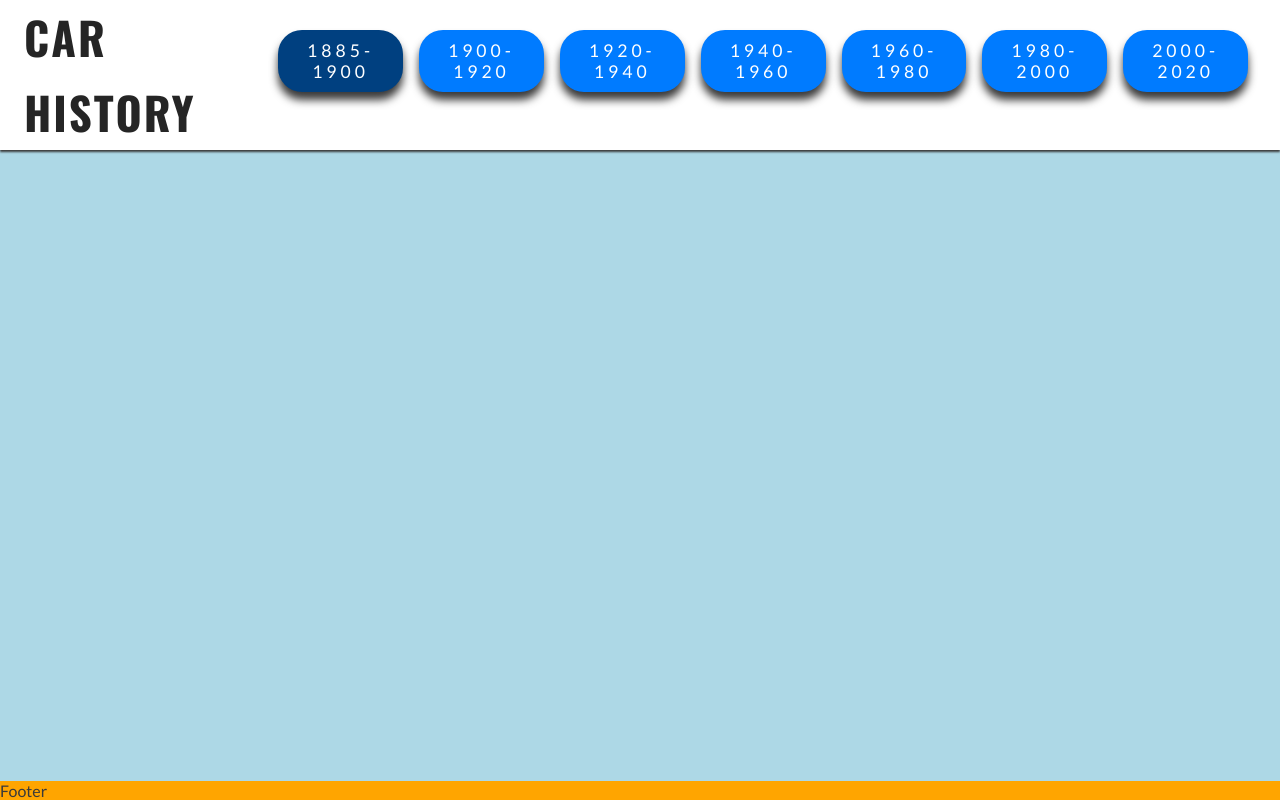
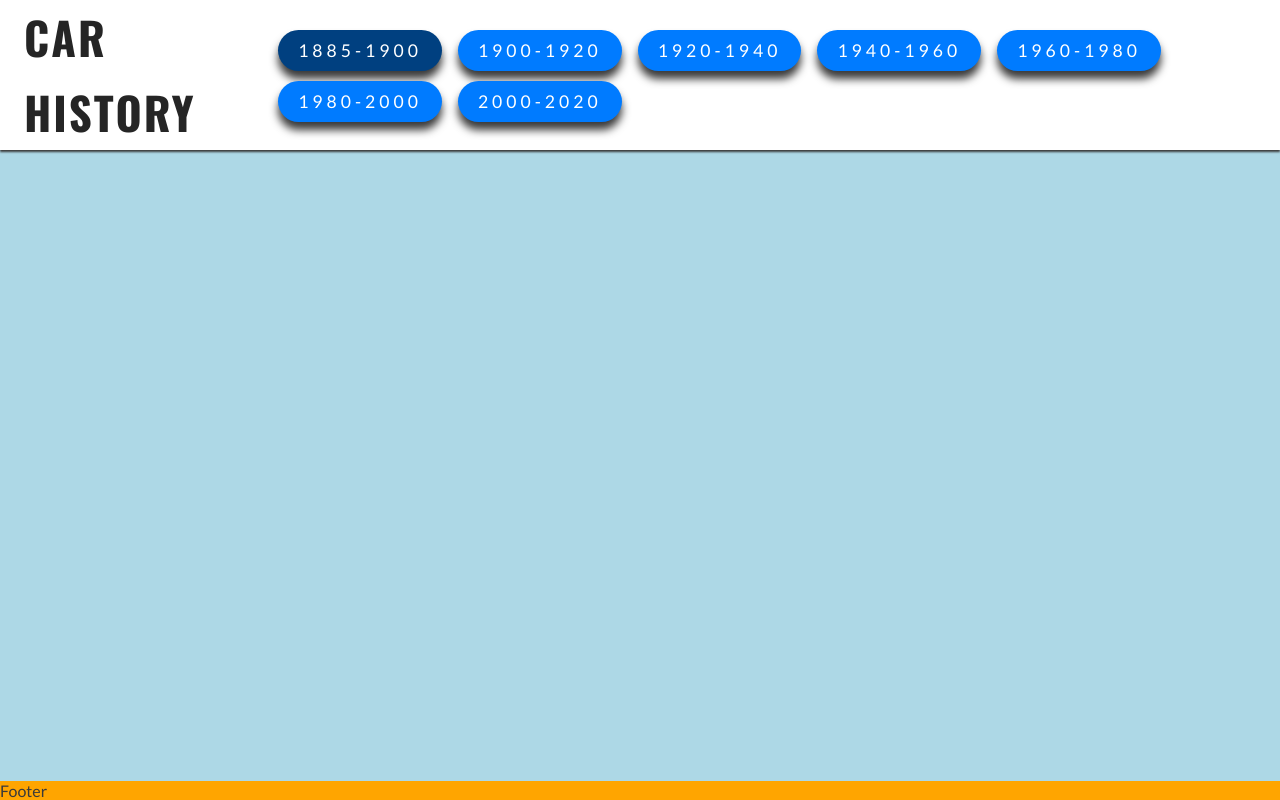
Before and after one commit to RimPeter/carhistory, a plain HTML site: page index.html in a window 1280 px wide. Drawn offline with nearby package versions, Linux system fonts and the light colour scheme.

Commit message:
add flex wrap to list

```diff
--- a/assets/css/style.css
+++ b/assets/css/style.css
@@ -46,6 +46,7 @@ h1 {
   font-size: 110%;
   letter-spacing: 4px;
   list-style-type: none;
+  flex-wrap: wrap; /* Enables the flex items to wrap as needed */
 }
 
 #menu li {
```
